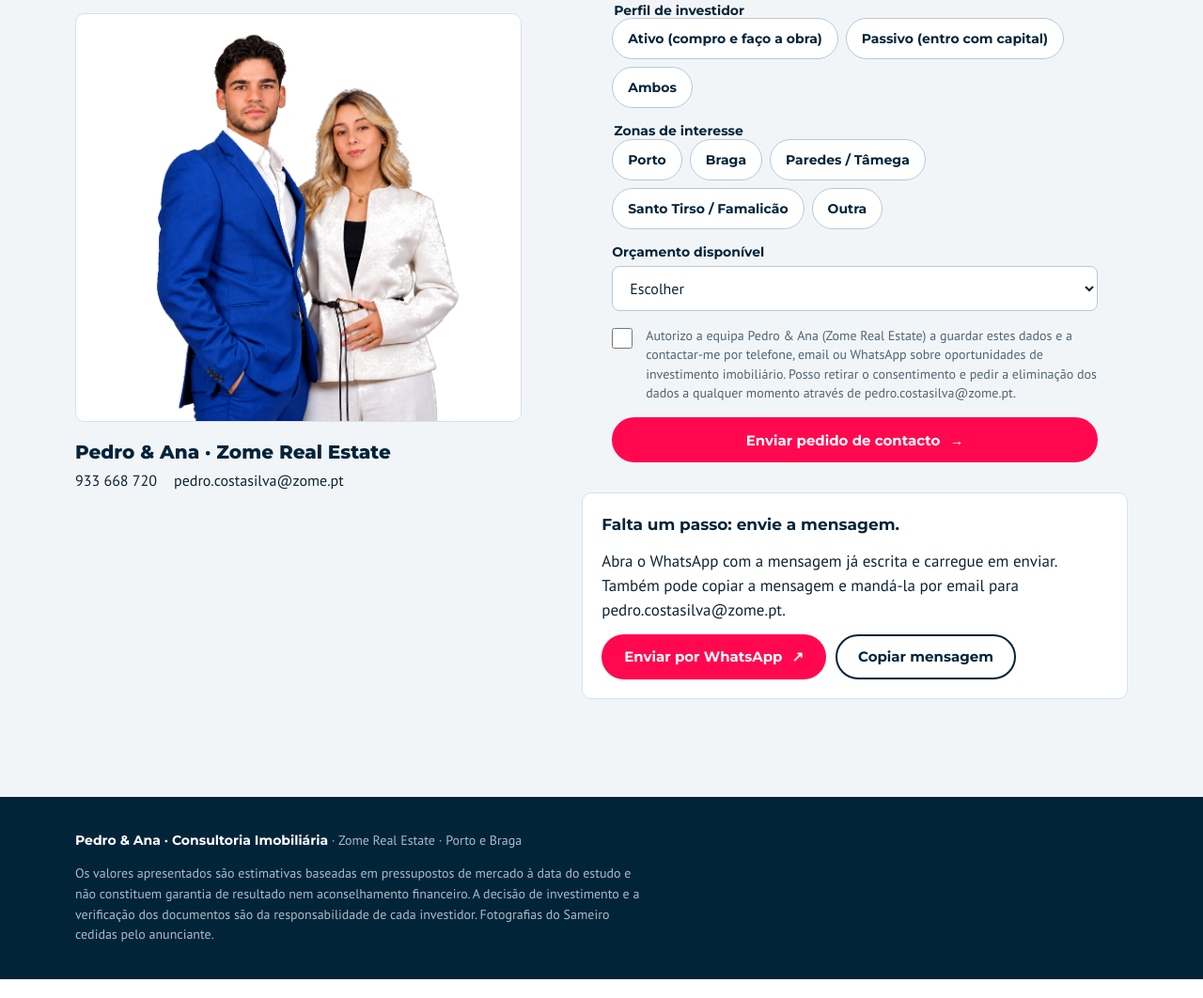
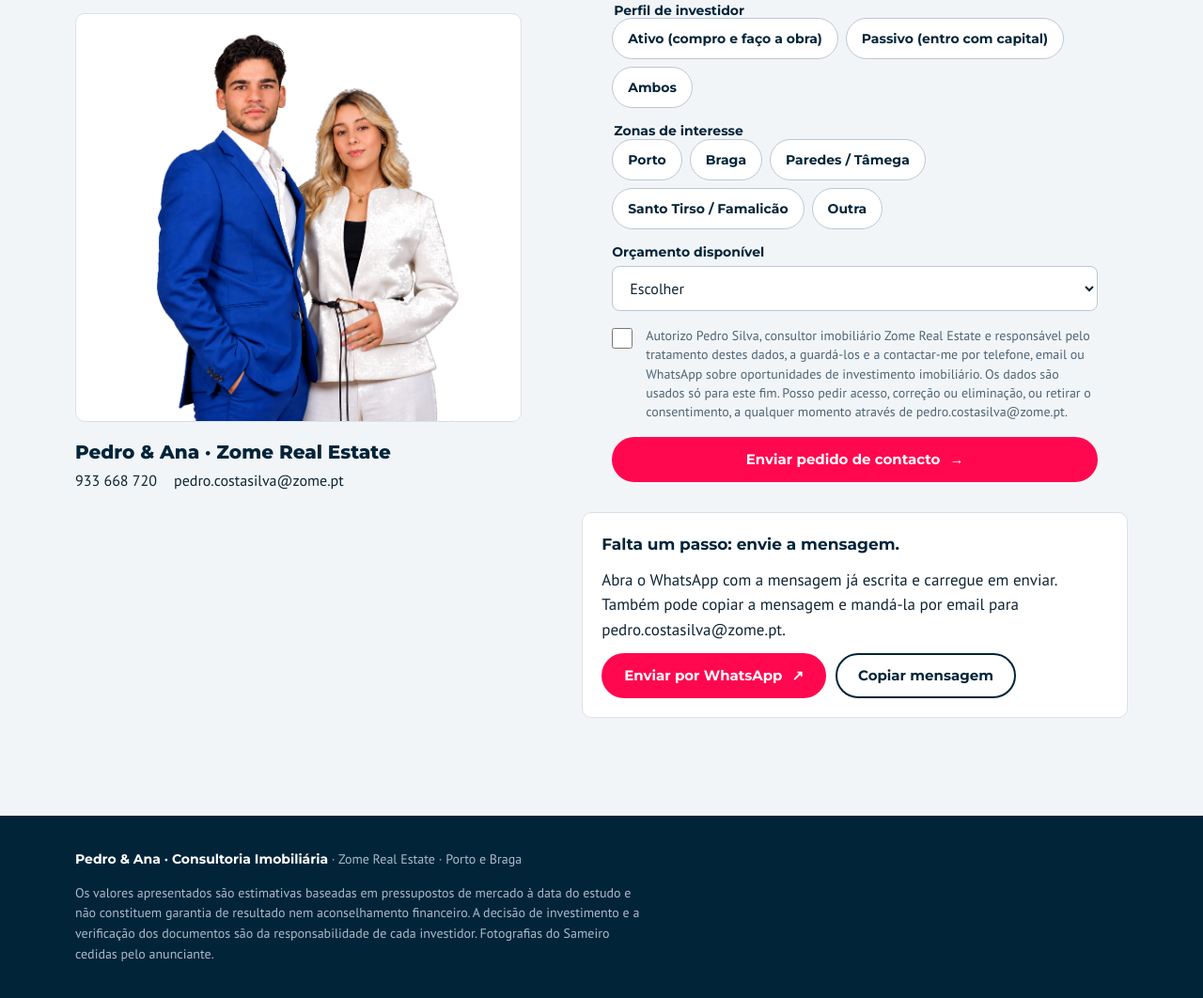
Before and after one commit to pmcgs2003-gif/oportunidades-investidores, a plain HTML site: page index.html in a window 1280 px wide. Shown: the part 3927-4989 px from the top of the page at 94% size. Drawn offline with Linux system fonts and the light colour scheme.

Commit message:
RGPD: responsavel Pedro Silva

```diff
--- a/index.html
+++ b/index.html
@@ -390,7 +390,7 @@ footer .legal{max-width:80ch}
           </div>
           <label class="consent" for="f-rgpd">
             <input type="checkbox" id="f-rgpd" name="rgpd">
-            <span>Autorizo a equipa Pedro &amp; Ana (Zome Real Estate) a guardar estes dados e a contactar-me por telefone, email ou WhatsApp sobre oportunidades de investimento imobiliário. Posso retirar o consentimento e pedir a eliminação dos dados a qualquer momento através de pedro.costasilva@zome.pt.</span>
+            <span>Autorizo Pedro Silva, consultor imobiliário Zome Real Estate e responsável pelo tratamento destes dados, a guardá-los e a contactar-me por telefone, email ou WhatsApp sobre oportunidades de investimento imobiliário. Os dados são usados só para este fim. Posso pedir acesso, correção ou eliminação, ou retirar o consentimento, a qualquer momento através de pedro.costasilva@zome.pt.</span>
           </label>
           <p class="err" id="e-rgpd"></p>
           <button class="btn btn-primary" type="submit">Enviar pedido de contacto <span class="arr" aria-hidden="true">→</span></button>
```
